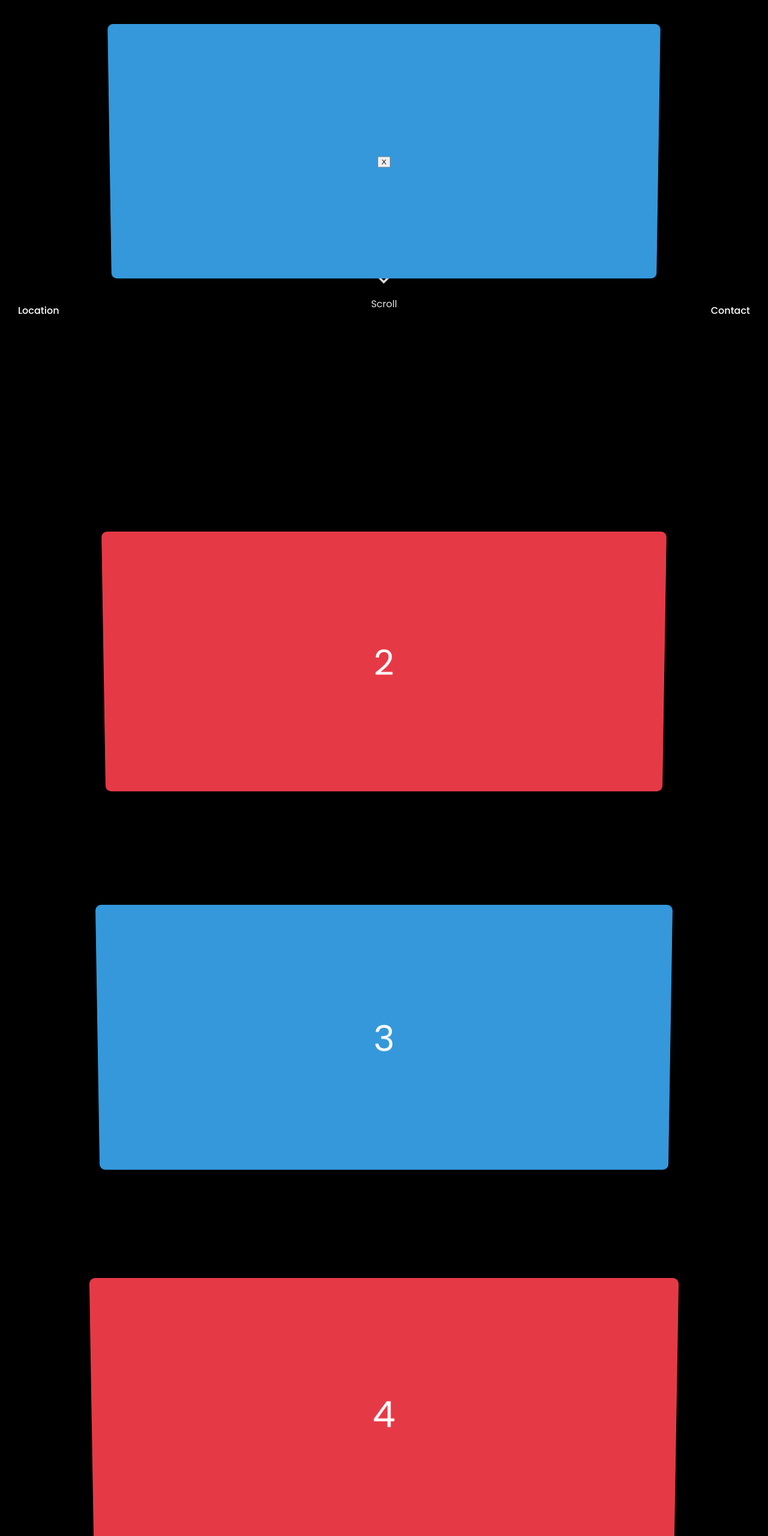
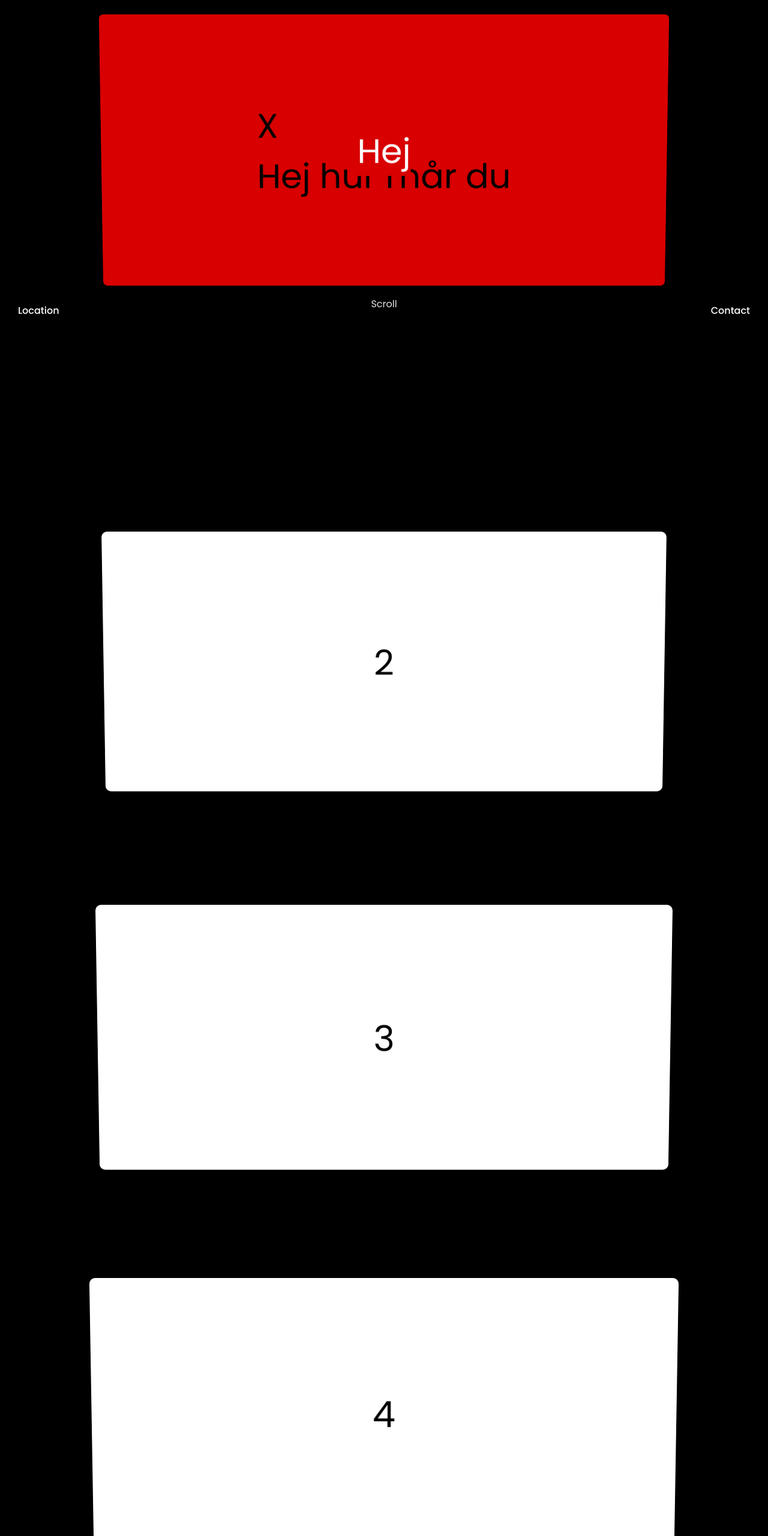
Before and after one commit to HamidNori/Profolio, a website: page Html/index.html in a window 1280 px wide. Shown: the part 240-2800 px from the top of the page at 60% size. Drawn offline with nearby package versions, Linux system fonts and the light colour scheme.

Commit message:
arbete utanför skolan

```diff
--- a/Css/Index.sass
+++ b/Css/Index.sass
@@ -147,6 +147,7 @@ body
 
 
           .card
+            display: block
             cursor: pointer
             border-radius: 10px
             height:60svh
@@ -162,35 +163,6 @@ body
             box-shadow: 0px -10px 30px rgba(0, 0, 0, 0.2)
             cursor: pointer
             z-index: 100
-
-            &open
-              z-index: 1000
-
-
-            &1
-              background-color: var(--primary-color)
-              color: var(--text-color)
-              cursor: pointer
-
-            &2
-              background-color: var(--secondary-color)
-              color: var(--text-color)
-
-            &3
-              background-color: var(--primary-color)
-              color: var(--text-color)
-
-            &4
-              background-color: var(--secondary-color)
-              color: var(--text-color)
-
-            &5
-              background-color: var(--primary-color)
-              color: var(--text-color)
-
-            &6
-              background-color: var(--secondary-color)
-              color: var(--text-color)
 
 
     .footer
--- /dev/null
+++ b/Css/card1.sass
@@ -0,0 +1,34 @@
+#first-card
+    background-color: #d80000
+    border-radius: 8px
+    padding: 16px
+    box-shadow: 0 4px 8px rgba(0, 0, 0, 0.1)
+    transition: transform 0.2s
+
+    .popup-btn
+        background-color: #fff
+        position: fixed
+        top: 50%
+        left: 50%
+        transform: translate(-50%, -50%)
+        color: #fff
+        background-color: #d80000
+        cursor: pointer
+
+        .popup-template
+            background-color: #fff
+            position: fixed
+            top: 0
+            left: 0
+            height: 100%
+            z-index: 1000
+            width: 100%
+            transform: translateY(1000px)
+            opacity: 0
+
+            .popup-close
+                position: absolute
+                top: 30px
+                right: 30px
+                padding: 10px
+                cursor: pointer
--- a/Html/index.html
+++ b/Html/index.html
@@ -5,9 +5,13 @@
     <meta name="viewport" content="width=device-width, initial-scale=1.0">
     <title>Protfolio</title>
     <link rel="stylesheet" href="/Css/Index.css">
+    <link rel="stylesheet" href="/Css/card1.css">
     <link rel="preconnect" href="https://fonts.googleapis.com">
     <link rel="preconnect" href="https://fonts.gstatic.com" crossorigin>
     <link href="https://fonts.googleapis.com/css2?family=Inter:ital,opsz,wght@0,14..32,100..900;1,14..32,100..900&family=Poppins:ital,wght@0,100;0,200;0,300;0,400;0,500;0,600;0,700;0,800;0,900;1,100;1,200;1,300;1,400;1,500;1,600;1,700;1,800;1,900&display=swap" rel="stylesheet">
+    <script type="module" src="https://unpkg.com/ionicons@5.5.2/dist/ionicons/ionicons.esm.js"></script>
+    <script nomodule src="https://unpkg.com/ionicons@5.5.2/dist/ionicons/ionicons.js"></script>
+    <script src="https://cdnjs.cloudflare.com/ajax/libs/gsap/3.8.0/gsap.min.js"></script>
     <script src="https://cdnjs.cloudflare.com/ajax/libs/gsap/3.12.2/gsap.min.js"></script>
     <script src="https://cdnjs.cloudflare.com/ajax/libs/gsap/3.12.5/ScrollTrigger.min.js"></script>
 </head>
@@ -33,17 +37,22 @@
 
             </div>
             <div class="cards-layout">
-              <div class="card card1" href="#ett" id="ett">
-                <div class="inner-card">
-                    <button id="Close-card" class="Close-card">X</button>
-
+              <div class="card" id="first-card">
+                <div class="popup-btn" onclick="open_pop()">
+                    Hej
+                </div>
+                <div class="popup-template">
+                    <div class="popup-close" onclick="close_pop()">
+                        <span>X</span>
+                    </div>
+                    <div class="popup-top">Hej hur mår du</div>
                 </div>
               </div>
-              <div class="card card2">2</div>
-              <div class="card card3">3</div>
-              <div class="card card4">4</div>
-              <div class="card card5">5</div>
-              <div class="card card6" id="last-card">6</div>
+              <div class="card" id="second-card">2</div>
+              <div class="card" id="third-card">3</div>
+              <div class="card" id="forth-card">4</div>
+              <div class="card" id="feth-card">5</div>
+              <div class="card" id="sixth-card">6</div>
             </div>
           </div>
     </div>
--- a/Js/index.js
+++ b/Js/index.js
@@ -64,4 +64,24 @@ openBnt.addEventListener("click", () => {
 
 closeBnt.addEventListener("click", () =>{
   navbar.classList.remove("open");
-})
+});
+
+const pop = gsap.timeline({
+  paused: true,
+});
+
+pop.to(".popup-template", {
+  duration: 0.8,
+  opacity: 1,
+  y: 0,
+  scale: 1,
+  ease: "Power4.easeOut",
+});
+
+function open_pop(){
+  pop.play();
+};
+
+function close_pop(){
+  pop.reverse();
+};
```
Also changed, not shown: Css/Index.css, Css/card1.css (added), 2 other files.
